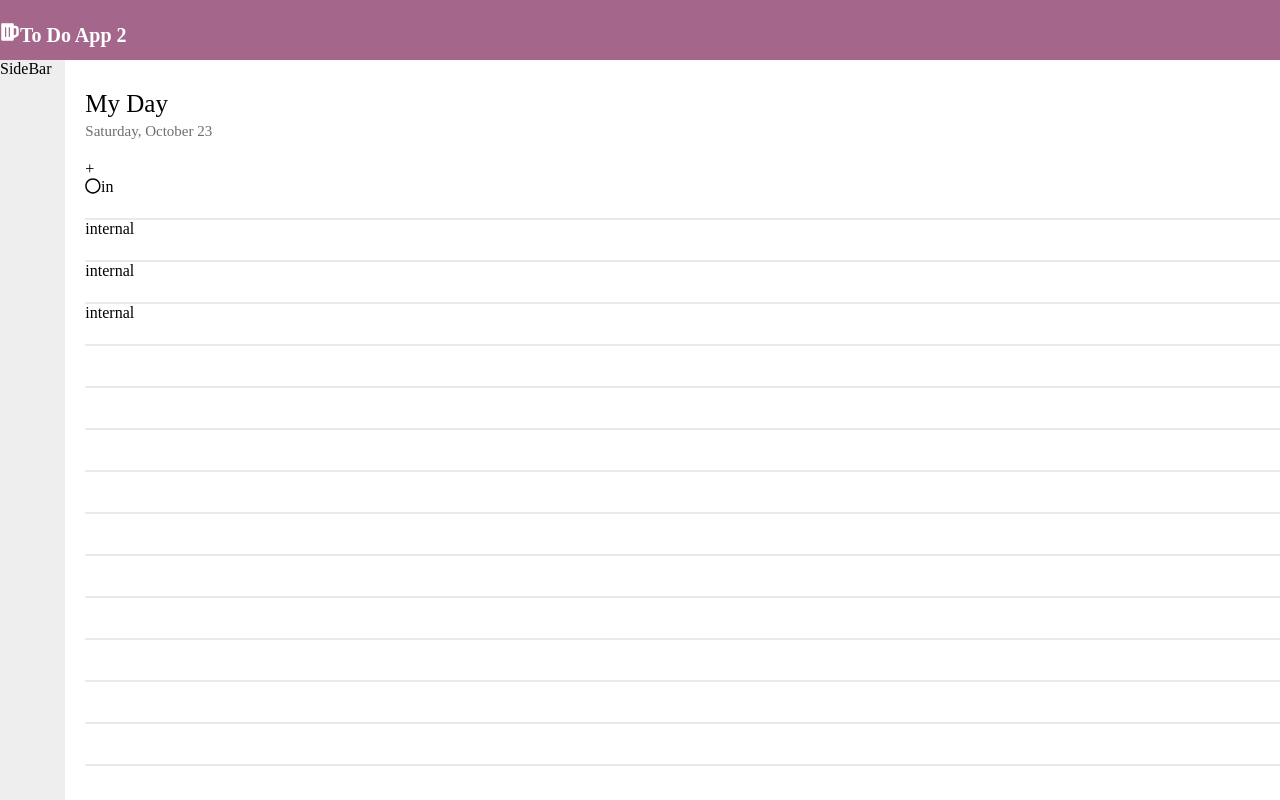
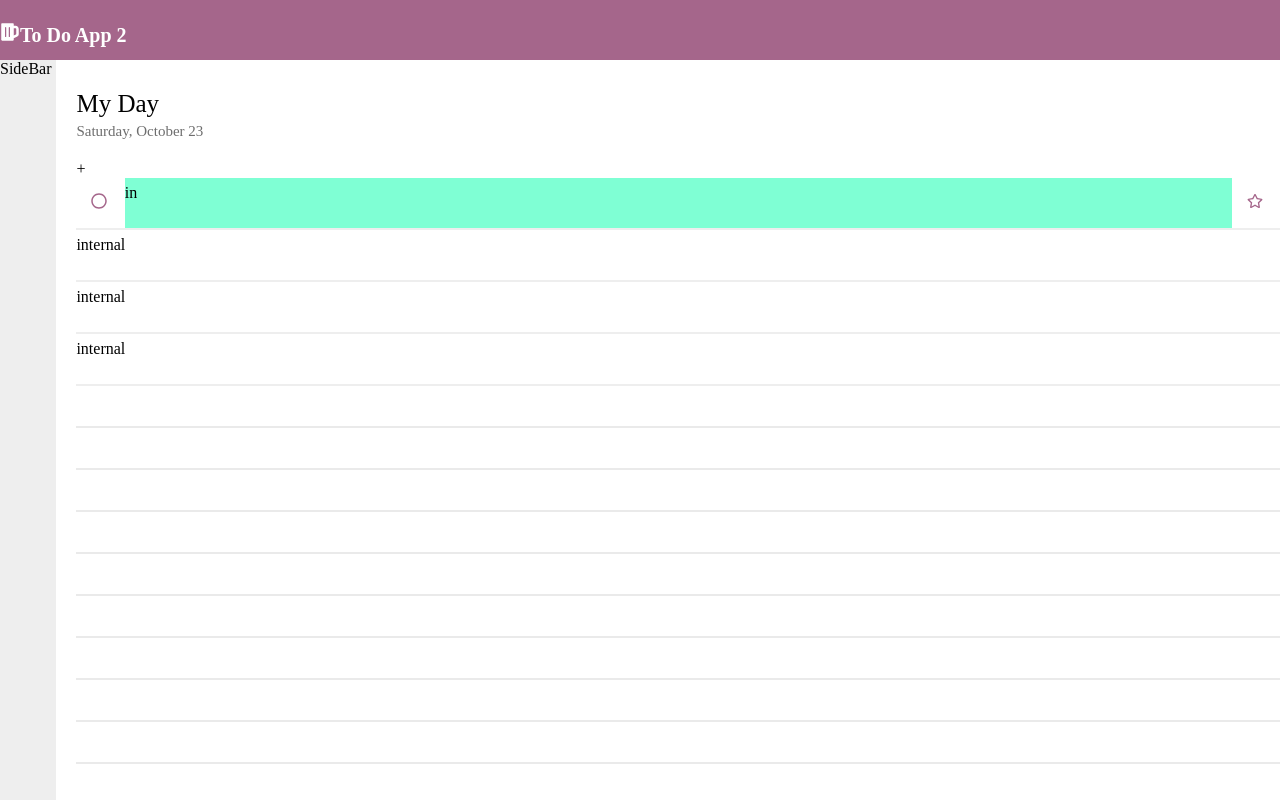
Before and after one commit to nerdjot/todo-app, a React (Create React App) app: page / in a window 1280 px wide. Built offline with nearby package versions, Linux system fonts and the light colour scheme.

Commit message:
css changes for list item

```diff
--- a/src/components/ActualList.js
+++ b/src/components/ActualList.js
@@ -1,12 +1,32 @@
-import React, { useState, useEffect } from "react";
-import { FaCheckCircle, FaRegCheckCircle, FaRegCircle } from 'react-icons/fa';
+import React, { useState, useEffect } from 'react';
+import {
+  FaCheckCircle,
+  FaRegCheckCircle,
+  FaRegCircle,
+  FaStar,
+  FaRegStar,
+} from 'react-icons/fa';
 
 const ListActual = () => {
+  const [isHovered, setIsHover] = useState(false);
+  const toggleHover = () => {
+    setIsHover(!isHovered);
+  };
+
   return (
     <div className="list-actual">
       <div className="internal">
-        <FaRegCircle />
+        <div
+          className="check-icons"
+          onMouseEnter={toggleHover}
+          onMouseLeave={toggleHover}
+        >
+          {isHovered ? <FaRegCheckCircle /> : <FaRegCircle />}
+        </div>
         <div className="internal-internal">in</div>
+        <div className="star">
+          <FaRegStar />
+        </div>
       </div>
       <div className="internal">internal</div>
       <div className="internal">internal</div>
--- a/src/styles/Body.css
+++ b/src/styles/Body.css
@@ -11,5 +11,5 @@
 
 .side-bar {
   background-color: #eeeeee;
-  width: 70px;
+  width: 60px;
 }
--- a/src/styles/List.css
+++ b/src/styles/List.css
@@ -24,17 +24,40 @@
   max-height: calc(100vh - 178px);
   overflow-y: auto;
 }
-.list-actual div {
+
+.internal {
   width: 100%;
-  height: 40px;
-  border-bottom: 2px solid #eaeaea;
+  height: 50px;
+  border-bottom: 2px solid #eeeeee;
+  display: flex;
+  justify-content: space-between;
+  line-height: 30px;
+}
+.internal:hover {
+  background-color: #f3f3f3;
+}
+.check-icons {
+  margin-top: 15px;
+  margin-left: 15px;
+  margin-right: 15px;
+  height: 20px;
+  width: 20px;
+  color: #a5668b;
+}
+.internal-internal {
+  width: 100%;
+  background-color: aquamarine;
+  overflow: hidden;
 }
 
-.internal{
-  display:flex;
-  justify-content: space-between;
+.star {
+  color: #a5668b;
+  height: 20px;
+  width: 20px;
+  margin-left: 15px;
+  margin-top: 15px;
+  margin-right: 15px;
 }
-
 
 .list-empty {
   width: 100%;
```
